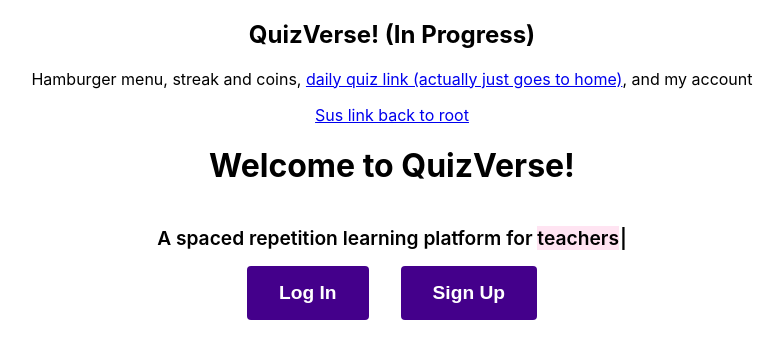
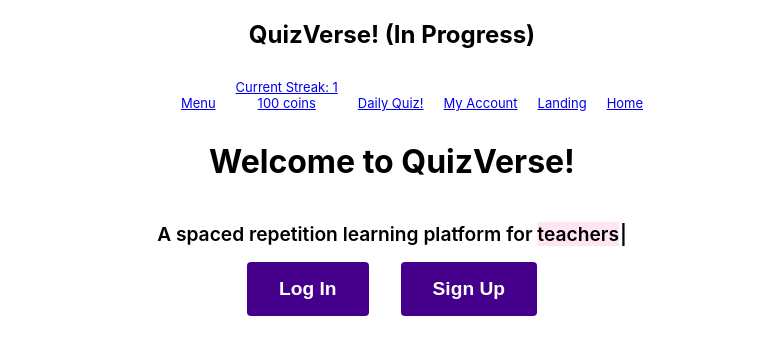
Before and after one commit to agiledev-students-spring2023/final-project-quizverse, a React (Create React App) app in the folder front-end/: page / in a window 1280 px wide. Shown: the top 358 px of the page, without its empty margins (248-1032 px from the left). Built offline with nearby package versions, Linux system fonts and the light colour scheme.

Commit message:
rudimentary header formatting

```diff
--- a/front-end/src/App.js
+++ b/front-end/src/App.js
@@ -9,9 +9,9 @@ const App = props => {
     <>
       <Routes>
         <Route path="/" element = {<Layout />} >
-          <Route path="home" element = {<Home />} />
           {/* ADD YOUR ROUTES HERE */}
           <Route index element={<Landing />} />
+          <Route path="home" element = {<Home />} />
         </ Route>
       </Routes>
     </>
--- a/front-end/src/components/Header/Header.css
+++ b/front-end/src/components/Header/Header.css
@@ -0,0 +1,8 @@
+.nav-links {
+    list-style: none;
+}
+.nav-item {
+display: inline-block;
+padding: 10px 10px;
+font-size: small;
+}
--- a/front-end/src/components/Header/Header.js
+++ b/front-end/src/components/Header/Header.js
@@ -12,15 +12,30 @@ const Header = props => {
     <header className="Header-header">
       <nav className="Header-navbar">
         <h1>QuizVerse! (In Progress)</h1>
-        <p>Hamburger menu, streak and coins, <Link to="/home">daily quiz link (actually just goes to home)</Link>, and my account</p>
-        <a
-          className="Sus Link"
-          href="./"
-          //target="_blank"
-          //rel="noopener noreferrer"
-        >
-          Sus link back to root
-        </a>
+        <ul className="nav-links">
+          {/*Will be a pop-up and not a link*/}
+          <li className="nav-item">
+            <Link to="/menu">Menu</Link>
+          </li>
+          {/*Coins and streak will be eventually pulled from backend*/}
+          <li className="nav-item">
+            <Link to="/store">Current Streak: 1 <br></br> 100 coins</Link>
+          </li>
+          {/*This will be set to the right eventually with css*/}
+          <li className="nav-item">
+            <Link to="/daily-quiz">Daily Quiz!</Link>
+          </li>
+          <li className="nav-item">
+            <Link to="/my-account">My Account</Link>
+          </li>
+          {/*These are filler just to be used for current navigation purposes*/}
+          <li className="nav-item">
+            <Link to="/">Landing</Link>
+          </li>
+          <li className="nav-item">
+            <Link to="/home">Home</Link>
+          </li>
+        </ul>
       </nav>
     </header>
   )
```
